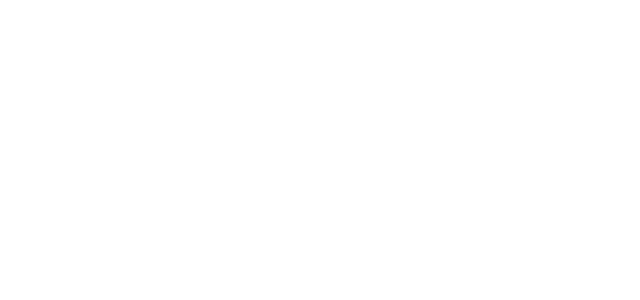
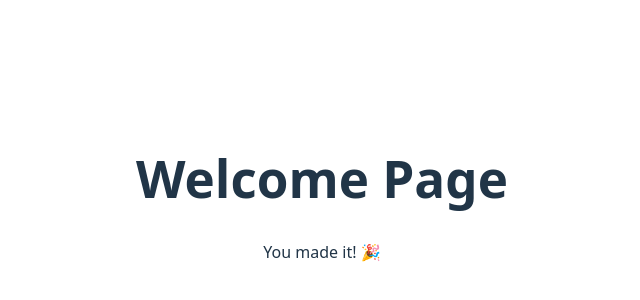
Before and after one commit to Pet-MatchMaker-2412/pet_matchmaker_fe, a React (Vite) app: page /welcome in a window 1280 px wide. Before the commit this address had no page. Shown: the part 202-502 px from the top of the page, without its empty margins (318-958 px from the left). Built offline with nearby package versions, Linux system fonts and the light colour scheme.

Commit message:
ready to push the PR

```diff
--- a/src/components/App/App.jsx
+++ b/src/components/App/App.jsx
@@ -12,7 +12,7 @@
         <Router>
             <Routes>
                 <Route path="/" element={<LoginPage setCurrentUser={setCurrentUser} />} />
-                {/* <Route path="/welcome" element={<WelcomePage currentUser={currentUser} />} /> */}
+                <Route path="/welcome" element={<WelcomePage currentUser={currentUser} />} />
             </Routes>
         </Router>
     )
```
